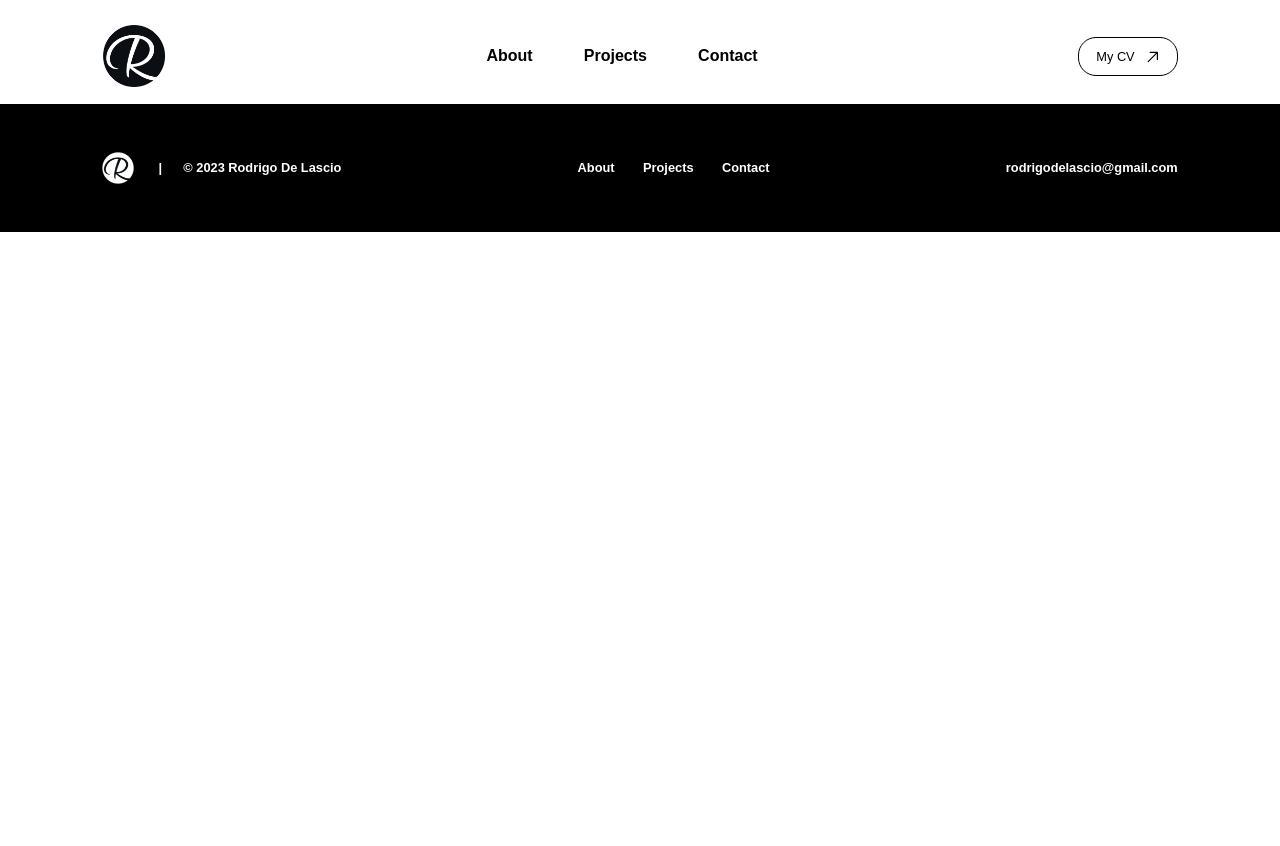
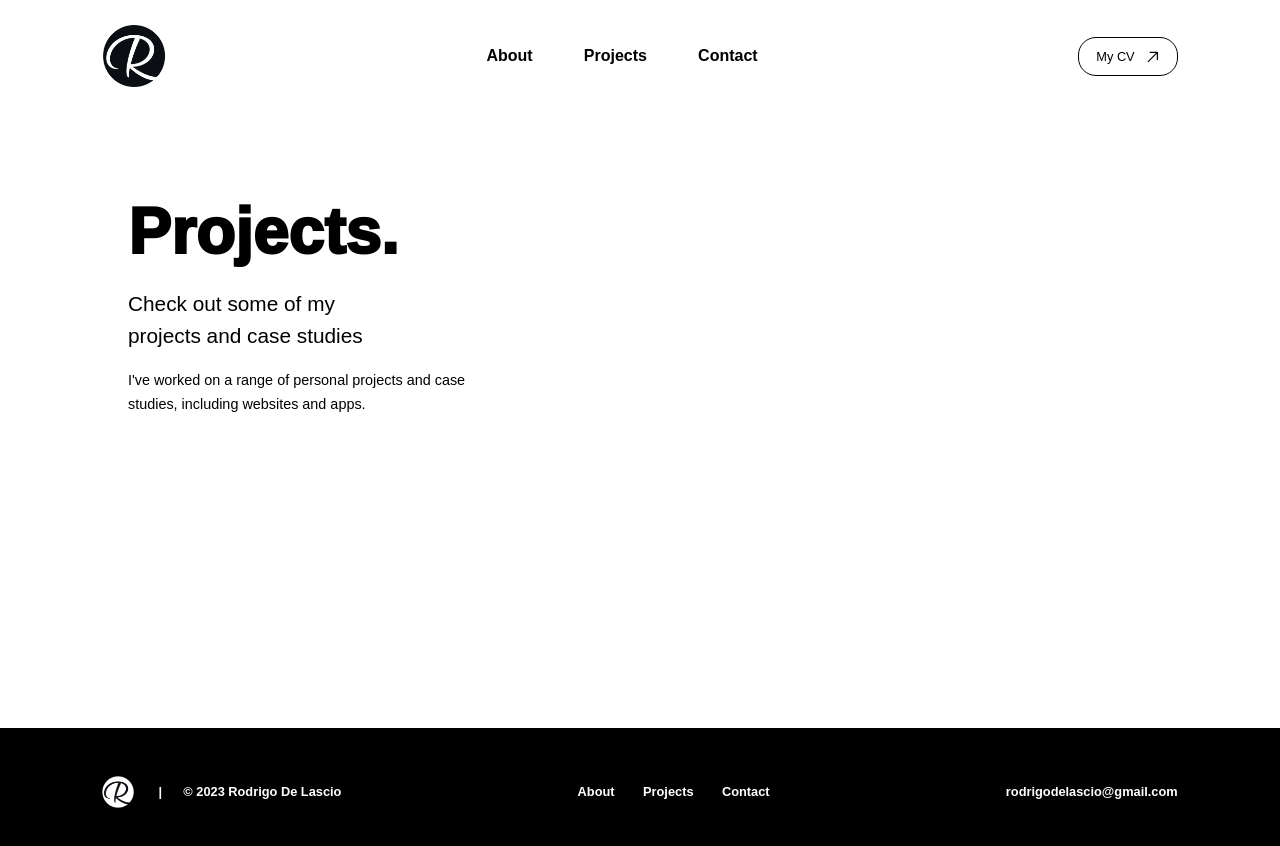
Before and after one commit to rodrigodelascio/rod-current-folio, a React (Create React App) app: page /projects in a window 1280 px wide. Shown: the top 846 px of the page. Before the commit the page ends 800 px from the top, so only its background shows below. Built offline with nearby package versions, Linux system fonts and the light colour scheme.

Commit message:
projects page starter files

```diff
--- /dev/null
+++ b/src/components/projectspage/projectsHero/ProjectsHero.js
@@ -0,0 +1,24 @@
+import React from "react";
+import styles from "./ProjectsHero.module.css";
+
+const ProjectsHero = () => {
+  return (
+    <div className={styles["projects-page-container"]}>
+      <div className={styles["projects-hero-container"]}>
+        <div className={styles["projects-hero-text-wrapper"]}>
+          <h1>Projects.</h1>
+          <h2>
+            Check out some of my <br />
+            projects and case studies
+          </h2>
+          <p>
+            I've worked on a range of personal projects and case studies,
+            including websites and apps.
+          </p>
+        </div>
+      </div>
+    </div>
+  );
+};
+
+export default ProjectsHero;
--- /dev/null
+++ b/src/components/projectspage/projectsHero/ProjectsHero.module.css
@@ -0,0 +1,44 @@
+.projects-page-container {
+  position: relative;
+  background: #fff;
+  padding-top: 8vh;
+}
+
+.projects-hero-container {
+  display: flex;
+  flex-direction: row;
+  min-height: 70vh;
+  min-width: 84vw;
+  padding: 0 8vw;
+}
+
+.projects-hero-text-wrapper {
+  width: 30vw;
+  padding-left: 2vw;
+}
+
+.projects-hero-text-wrapper h1,
+.projects-hero-text-wrapper h2,
+.projects-hero-text-wrapper p {
+  color: #000;
+}
+
+.projects-hero-text-wrapper h1 {
+  font-size: 4rem;
+  font-weight: 1000;
+  padding-top: 2vh;
+}
+
+.projects-hero-text-wrapper h2 {
+  font-size: 1.3rem;
+  line-height: 2rem;
+  font-weight: 300;
+  padding-top: 1vh;
+}
+
+.projects-hero-text-wrapper p {
+  font-size: 0.9rem;
+  font-weight: 100;
+  line-height: 1.5rem;
+  padding-top: 2vh;
+}
--- a/src/pages/ProjectsPage.js
+++ b/src/pages/ProjectsPage.js
@@ -1,11 +1,13 @@
 import React from "react";
 import Navbar from "../components/common/Navbar";
+import ProjectsHero from "../components/projectspage/projectsHero/ProjectsHero";
 import Footer from "../components/common/Footer";
 
 const ProjectsPage = () => {
   return (
     <div>
       <Navbar />
+      <ProjectsHero />
       <Footer />
     </div>
   );
```
